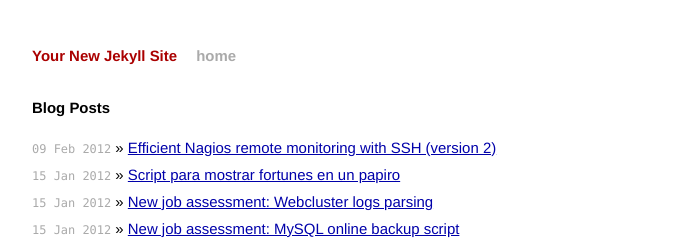
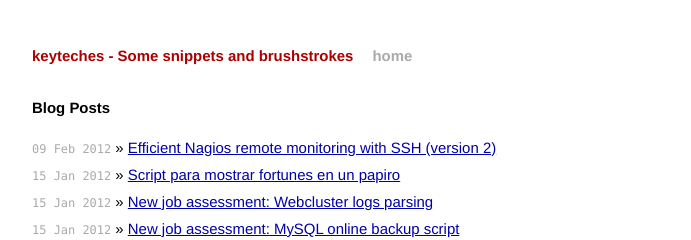
Before and after one commit to keymon/keymon.github.io, a Jekyll site: the page built from index.html, in a window 1280 px wide. Shown: the top 240 px of the page, without its empty margins (294-985 px from the left). Built offline with Jekyll 4.4.1, drawn with Linux system fonts in a browser that asks for light colours; Markdown is read by kramdown in place of the engine named in the settings; some of the changed lines change nothing that is shown.

Commit message:
Added some config (copy&pasted from here and there :))

```diff
--- a/_config.yml
+++ b/_config.yml
@@ -1,3 +1,125 @@
-name: Your New Jekyll Site
+name: keyteches - Some snippets and brushstrokes
 markdown: redcarpet
 pygments: true
+
+permalink: /:categories/:year/:month/:day/:title
+
+exclude: [".rvmrc", ".rbenv-version", "README.md", "Rakefile", "changelog.md"]
+auto: true
+
+# Themes are encouraged to use these universal variables
+# so be sure to set them if your theme uses them.
+#
+author :
+  name :  Hector Rivas
+  email : keymon@gmail.com
+  github : keymon
+  twitter : thekeymon
+
+# The production_url is only used when full-domain names are needed
+# such as sitemap.txt
+# Most places will/should use BASE_PATH to make the urls
+#
+# If you have set a CNAME (pages.github.com) set your custom domain here.
+# Else if you are pushing to username.github.com, replace with your username.
+# Finally if you are pushing to a GitHub project page, include the project name at the end.
+#
+production_url : http://keymon.github.io
+
+# All Jekyll-Bootstrap specific configurations are namespaced into this hash
+#
+JB :
+  version : 0.3.0
+
+  # All links will be namespaced by BASE_PATH if defined.
+  # Links in your website should always be prefixed with {{BASE_PATH}}
+  # however this value will be dynamically changed depending on your deployment situation.
+  #
+  # CNAME (http://yourcustomdomain.com)
+  #   DO NOT SET BASE_PATH
+  #   (urls will be prefixed with "/" and work relatively)
+  #
+  # GitHub Pages (http://username.github.com)
+  #   DO NOT SET BASE_PATH
+  #   (urls will be prefixed with "/" and work relatively)
+  #
+  # GitHub Project Pages (http://username.github.com/project-name)
+  #
+  #   A GitHub Project site exists in the `gh-pages` branch of one of your repositories.
+  #  REQUIRED! Set BASE_PATH to: http://username.github.com/project-name
+  #
+  # CAUTION:
+  #   - When in Localhost, your site will run from root "/" regardless of BASE_PATH
+  #   - Only the following values are falsy: ["", null, false]
+  #   - When setting BASE_PATH it must be a valid url.
+  #     This means always setting the protocol (http|https) or prefixing with "/"
+  BASE_PATH : false
+
+  # By default, the asset_path is automatically defined relative to BASE_PATH plus the enabled theme.
+  # ex: [BASE_PATH]/assets/themes/[THEME-NAME]
+  #
+  # Override this by defining an absolute path to assets here.
+  # ex:
+  #   http://s3.amazonaws.com/yoursite/themes/watermelon
+  #   /assets
+  #
+  ASSET_PATH : false
+
+  # These paths are to the main pages Jekyll-Bootstrap ships with.
+  # Some JB helpers refer to these paths; change them here if needed.
+  #
+  archive_path: /archive.html
+  categories_path : /categories.html
+  tags_path : /tags.html
+  atom_path : /atom.xml
+  rss_path : /rss.xml
+
+  # Settings for comments helper
+  # Set 'provider' to the comment provider you want to use.
+  # Set 'provider' to false to turn commenting off globally.
+  #
+  comments :
+    provider : disqus
+    disqus :
+      short_name : keyteches
+    livefyre :
+      site_id : 123
+    intensedebate :
+      account : 123abc
+    facebook :
+      appid : 123
+      num_posts: 5
+      width: 580
+      colorscheme: light
+
+  # Settings for analytics helper
+  # Set 'provider' to the analytics provider you want to use.
+  # Set 'provider' to false to turn analytics off globally.
+  #
+  analytics :
+    provider : google
+    google :
+        tracking_id : 'UA-49379721-1'
+    getclicky :
+      site_id :
+    mixpanel :
+        token : '_MIXPANEL_TOKEN_'
+
+  # Settings for sharing helper.
+  # Sharing is for things like tweet, plusone, like, reddit buttons etc.
+  # Set 'provider' to the sharing provider you want to use.
+  # Set 'provider' to false to turn sharing off globally.
+  #
+  sharing :
+    provider : false
+
+  # Settings for all other include helpers can be defined by creating
+  # a hash with key named for the given helper. ex:
+  #
+  #   pages_list :
+  #     provider : "custom"
+  #
+  # Setting any helper's provider to 'custom' will bypass the helper code
+  # and include your custom code. Your custom file must be defined at:
+  #   ./_includes/custom/[HELPER]
+  # where [HELPER] is the name of the helper you are overriding.
--- a/index.html
+++ b/index.html
@@ -1,6 +1,6 @@
 ---
 layout: default
-title: Your New Jekyll Site
+title: keyteches - Some snippets and brushstrokes
 ---
 
 <div id="home">
```
